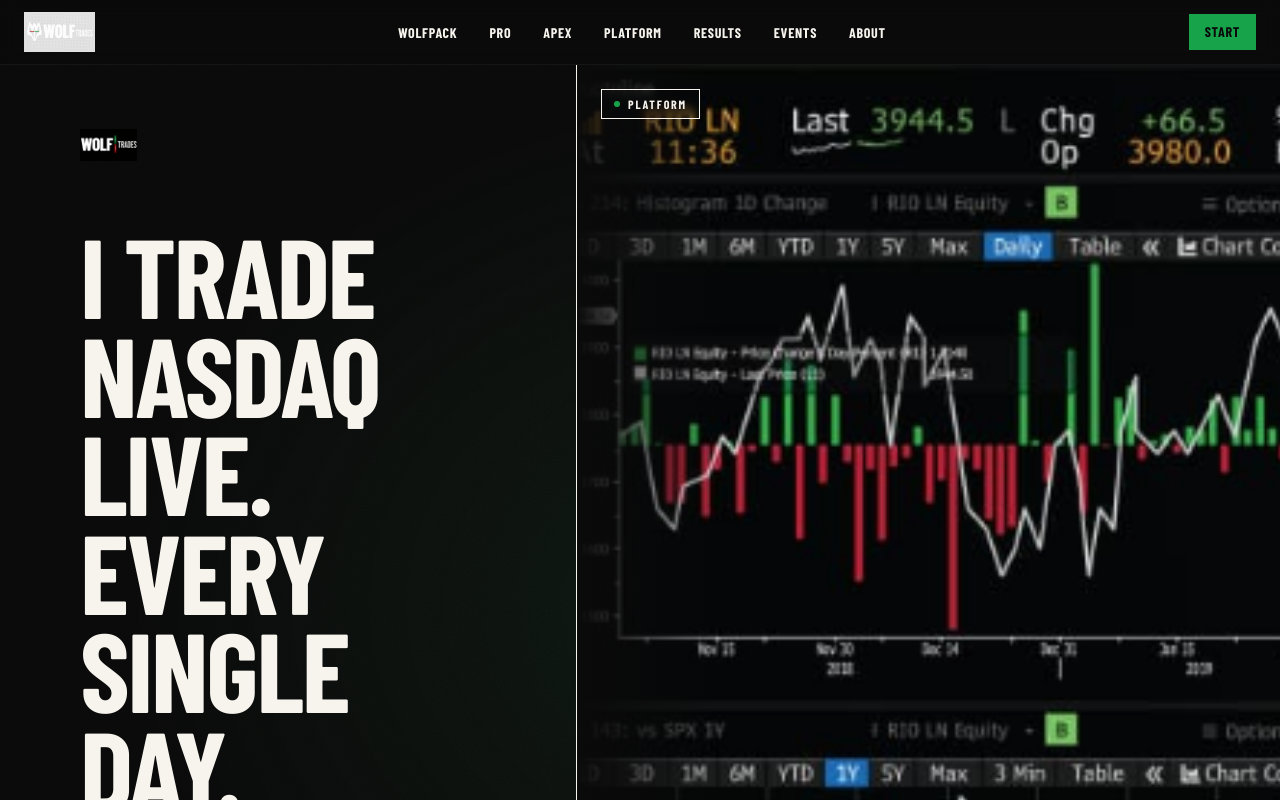
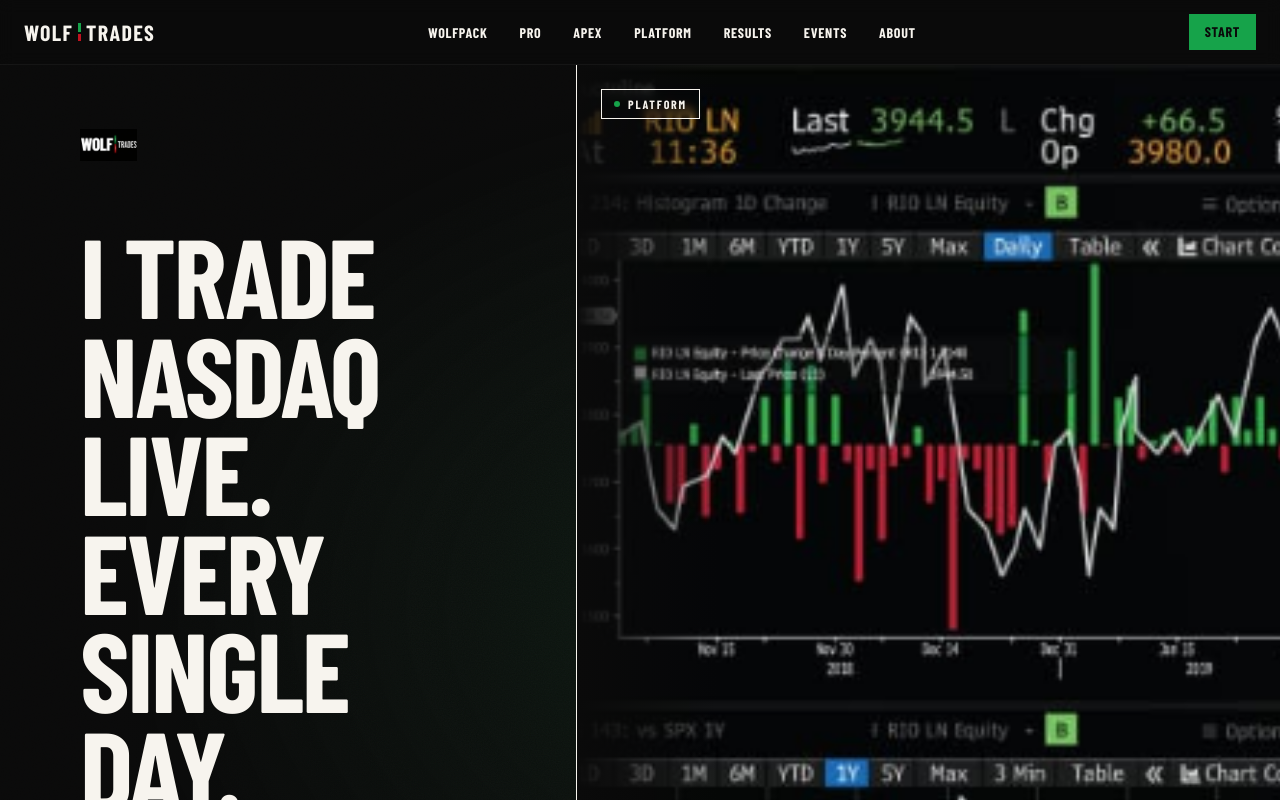
Before and after one commit to rolandwolf86/wolftrades-marketing, a Next.js app: page / in a window 1280 px wide. Shown: the top 800 px of the page. Built offline with nearby package versions, Linux system fonts and the light colour scheme; no server answers; a web font is replaced by a local one.

Commit message:
fix: revert nav to CSS wordmark — no white rectangle bug

```diff
--- a/components/layout/Header.tsx
+++ b/components/layout/Header.tsx
@@ -1,6 +1,5 @@
 "use client";
 
-import Image from "next/image";
 import Link from "next/link";
 import { useEffect, useState } from "react";
 import { START_FREE_URL } from "@/lib/links";
@@ -44,14 +43,35 @@
           className="flex items-center"
           aria-label="Wolf Trades home"
         >
-          <Image
-            src="/images/logos/wt-lockup-white-transparent.png"
-            alt="Wolf Trades"
-            width={600}
-            height={150}
-            className="h-10 w-auto object-contain object-left"
-            priority
-          />
+          <div className="flex items-center gap-[5px]">
+            <span className="font-display text-[22px] uppercase tracking-[.06em] text-parchment leading-none">
+              Wolf
+            </span>
+            <div
+              className="flex flex-col items-center gap-[2px]"
+              style={{ height: "18px", justifyContent: "center" }}
+            >
+              <span
+                style={{
+                  display: "block",
+                  width: "3px",
+                  height: "10px",
+                  background: "#16A34A",
+                }}
+              />
+              <span
+                style={{
+                  display: "block",
+                  width: "3px",
+                  height: "7px",
+                  background: "#C1121F",
+                }}
+              />
+            </div>
+            <span className="font-display text-[22px] uppercase tracking-[.06em] text-parchment leading-none">
+              Trades
+            </span>
+          </div>
         </Link>
 
         <nav aria-label="Primary" className="hidden md:block">
```
